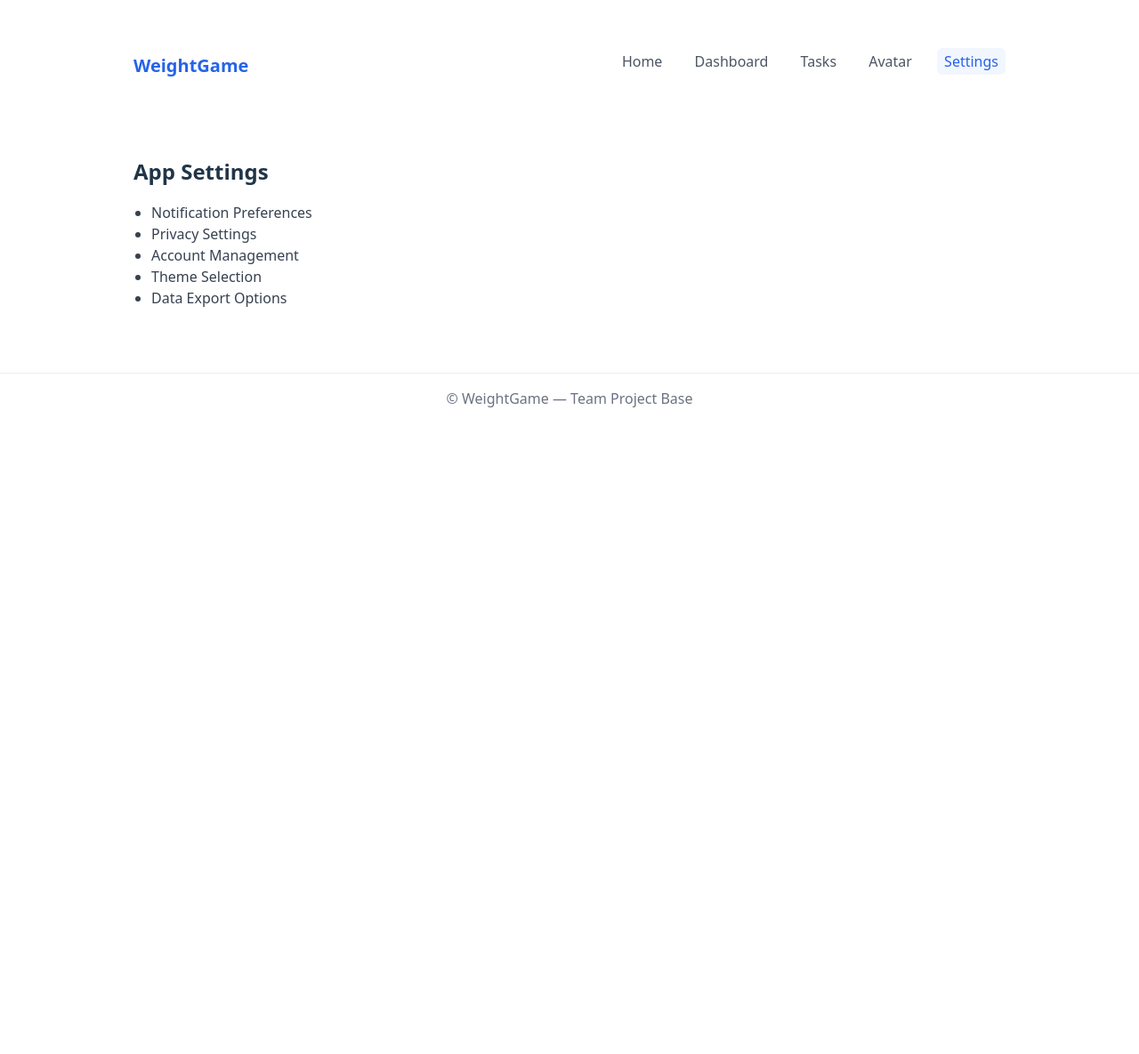
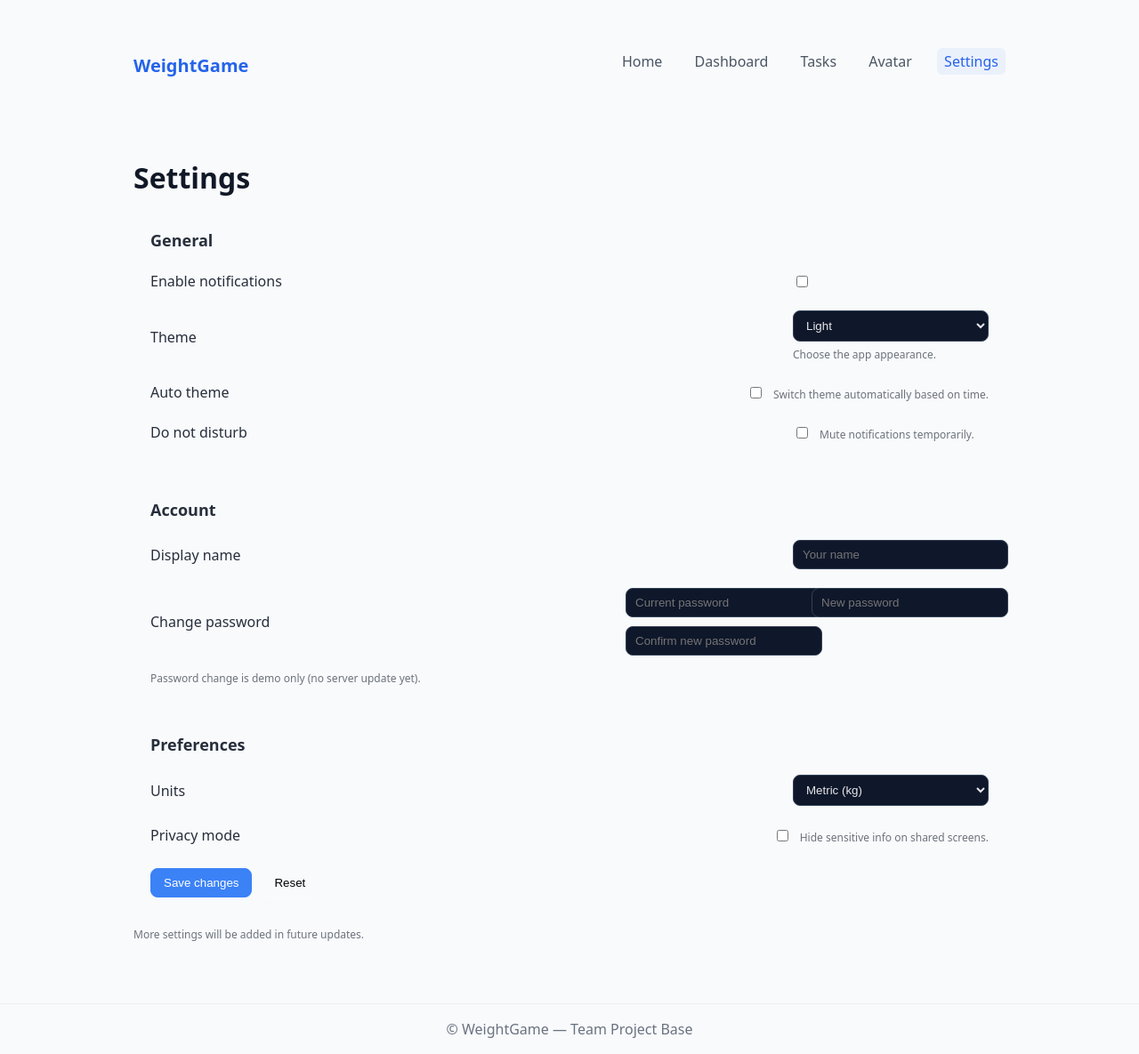
Before and after one commit to will-doney/WeightLossWebApp, a Flask app: page /settings in a window 1280 px wide. Shown: the whole page at 89% size. Before the commit the page ends 458 px from the top, so only its background shows below. Run offline with Flask 2, Linux system fonts and the light colour scheme.

Commit message:
Update settings page UI and theme toggle

```diff
--- a/templates/settings.html
+++ b/templates/settings.html
@@ -11,14 +11,171 @@ Blocks:
 Author: will-doney
 Date: November 2025
 #}
-{% extends 'base.html' %}
+{# settings.html #}
+{% extends "base.html" %}
+
 {% block content %}
-  <h2 class="section-title">App Settings</h2>
-  <ul class="settings-list">
-    <li>Notification Preferences</li>
-    <li>Privacy Settings</li>
-    <li>Account Management</li>
-    <li>Theme Selection</li>
-    <li>Data Export Options</li>
-  </ul>
-{% endblock %}
+<h1 class="page-title">Settings</h1>
+
+<style>
+  .panel{background:#ffffff0d;border:1px solid #ffffff1a;border-radius:10px;padding:18px 18px;margin:14px 0}
+  .panel h2{margin:0 0 10px 0;font-size:18px;opacity:.9}
+  .row{display:flex;align-items:center;justify-content:space-between;gap:10px;padding:10px 0;border-bottom:1px dashed #ffffff1a}
+  .row:last-child{border-bottom:none}
+  .label{opacity:.9}
+  .hint{opacity:.6;font-size:12px;margin-top:6px}
+  .field{min-width:220px}
+  .btns{display:flex;gap:10px;margin-top:14px}
+  .btn{padding:8px 14px;border-radius:8px;border:1px solid #ffffff22;background:#ffffff14;cursor:pointer}
+  .btn.primary{background:#3b82f6;border-color:#3b82f6;color:#fff}
+  .inline{display:flex;align-items:center;gap:10px}
+  input[type="text"],input[type="password"],select{
+    background:#0f172a;border:1px solid #334155;color:#e5e7eb;border-radius:8px;padding:8px 10px;width:100%;
+  }
+  .two{display:grid;grid-template-columns:1fr 1fr;gap:10px}
+  @media (max-width:720px){.two{grid-template-columns:1fr}}
+</style>
+
+<div class="panel">
+  <h2>General</h2>
+
+  <div class="row">
+    <div class="label">Enable notifications</div>
+    <div class="field inline">
+      <input type="checkbox" id="notifyToggle">
+    </div>
+  </div>
+
+  <div class="row">
+    <div class="label">Theme</div>
+    <div class="field">
+      <select id="themeSelect">
+        <option value="light">Light</option>
+        <option value="dark">Dark</option>
+      </select>
+      <div class="hint">Choose the app appearance.</div>
+    </div>
+  </div>
+
+  <div class="row">
+    <div class="label">Auto theme</div>
+    <div class="field inline">
+      <input type="checkbox" id="autoTheme">
+      <span class="hint">Switch theme automatically based on time.</span>
+    </div>
+  </div>
+
+  <div class="row">
+    <div class="label">Do not disturb</div>
+    <div class="field inline">
+      <input type="checkbox" id="dndToggle">
+      <span class="hint">Mute notifications temporarily.</span>
+    </div>
+  </div>
+</div>
+
+<div class="panel">
+  <h2>Account</h2>
+
+  <div class="row">
+    <div class="label">Display name</div>
+    <div class="field">
+      <input id="displayName" type="text" placeholder="Your name">
+    </div>
+  </div>
+
+  <div class="row">
+    <div class="label">Change password</div>
+    <div class="field two">
+      <input id="pwdCurrent" type="password" placeholder="Current password">
+      <input id="pwdNew" type="password" placeholder="New password">
+      <input id="pwdConfirm" type="password" placeholder="Confirm new password">
+    </div>
+  </div>
+  <div class="hint">Password change is demo only (no server update yet).</div>
+</div>
+
+<div class="panel">
+  <h2>Preferences</h2>
+
+  <div class="row">
+    <div class="label">Units</div>
+    <div class="field">
+      <select id="unitsSelect">
+        <option value="metric">Metric (kg)</option>
+        <option value="imperial">Imperial (lbs)</option>
+      </select>
+    </div>
+  </div>
+
+  <div class="row">
+    <div class="label">Privacy mode</div>
+    <div class="field inline">
+      <input type="checkbox" id="privacyMode">
+      <span class="hint">Hide sensitive info on shared screens.</span>
+    </div>
+  </div>
+
+  <div class="btns">
+    <button class="btn primary" onclick="saveSettings()">Save changes</button>
+    <button class="btn" onclick="resetSettings()">Reset</button>
+  </div>
+</div>
+
+<p class="hint">More settings will be added in future updates.</p>
+
+<script>
+  function loadSettings(){
+    const get = k => localStorage.getItem(k);
+    document.getElementById('notifyToggle').checked = get('notify') === '1';
+    document.getElementById('themeSelect').value   = get('theme') || 'light';
+    document.getElementById('autoTheme').checked   = get('autoTheme') === '1';
+    document.getElementById('dndToggle').checked   = get('dnd') === '1';
+    document.getElementById('displayName').value   = get('displayName') || '';
+    document.getElementById('unitsSelect').value   = get('units') || 'metric';
+    document.getElementById('privacyMode').checked = get('privacy') === '1';
+  }
+
+  function saveSettings(){
+    const set = (k,v)=>localStorage.setItem(k,v);
+    set('notify',     document.getElementById('notifyToggle').checked ? '1':'0');
+    set('theme',      document.getElementById('themeSelect').value);
+    set('autoTheme',  document.getElementById('autoTheme').checked ? '1':'0');
+    set('dnd',        document.getElementById('dndToggle').checked ? '1':'0');
+    set('displayName',document.getElementById('displayName').value.trim());
+    set('units',      document.getElementById('unitsSelect').value);
+    set('privacy',    document.getElementById('privacyMode').checked ? '1':'0');
+
+    alert('Settings saved.');
+  }
+
+  function resetSettings(){
+    ['notify','theme','autoTheme','dnd','displayName','units','privacy'].forEach(k=>localStorage.removeItem(k));
+    loadSettings();
+    alert('Settings reset to defaults.');
+  }
+
+  function applyTheme(theme) {
+    const body = document.body;
+    if (theme === 'dark') {
+      body.style.backgroundColor = '#0f172a';
+      body.style.color = '#e5e7eb';
+    } else {
+      body.style.backgroundColor = '#f8fafc';
+      body.style.color = '#111827';
+    }
+  }
+
+  document.getElementById('themeSelect').addEventListener('change', (e) => {
+    const theme = e.target.value;
+    localStorage.setItem('theme', theme);
+    applyTheme(theme);
+  });
+
+  document.addEventListener('DOMContentLoaded', () => {
+    loadSettings();
+    const savedTheme = localStorage.getItem('theme') || 'light';
+    applyTheme(savedTheme);
+  });
+</script>
+{% endblock %}
```
